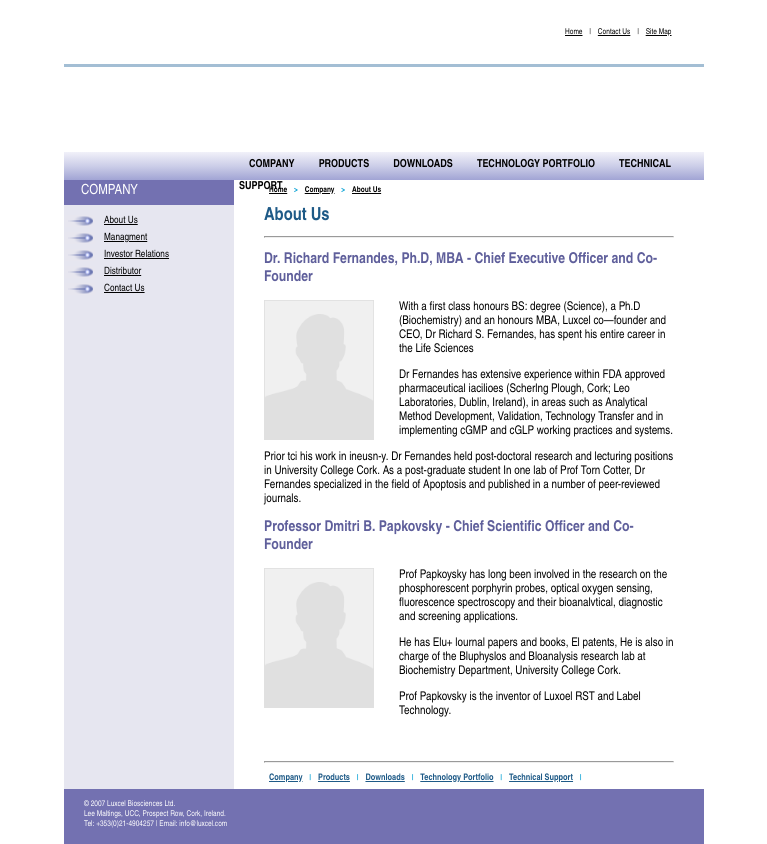
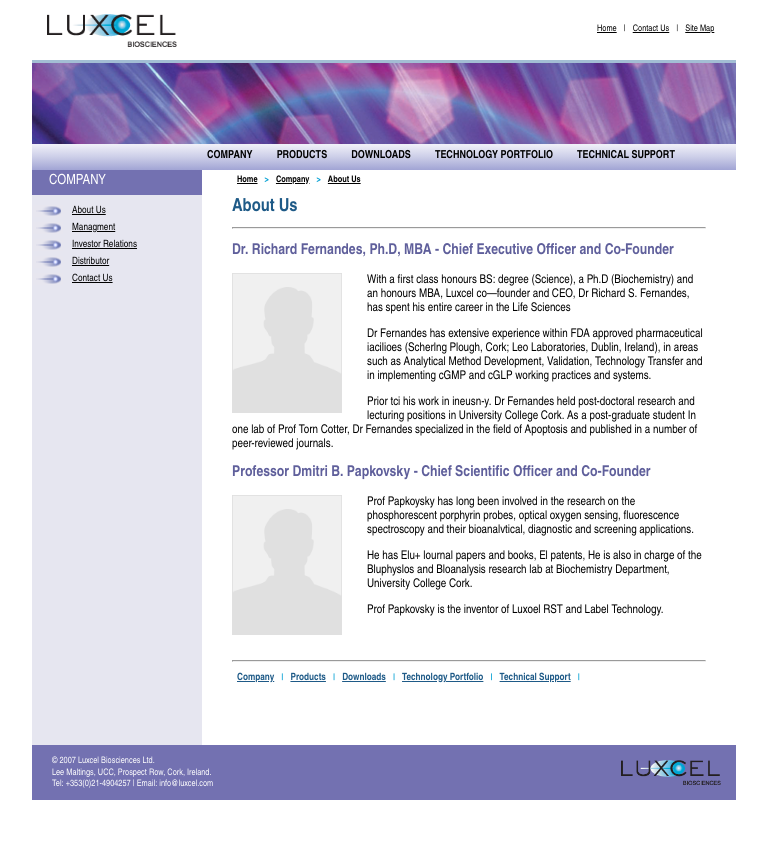
Before and after one commit to BloamBla/Luxcel, a plain HTML site: page index.html in a window 1280 px wide. Shown: the whole page, without its empty margins (256-1023 px from the left). After the commit the page ends 800 px from the top, so only its background shows below. Drawn offline with Linux system fonts and the light colour scheme.

Commit message:
Update main.css

```diff
--- a/style/main.css
+++ b/style/main.css
@@ -4,81 +4,108 @@
 }
 
 body {
-  background-color: white;
-  font-family: Arial Narrow;
+    background: white;
+    background-size: cover;
+    font-family: Arial Narrow, sans-serif;
     font-size: 18px;
 }
 
 h1 {
-  font-family: Arial Narrow;
+    font-family: Arial Narrow, sans-serif;
     font-size: 32px;
 }
 
-body > div {
-}
-
 .header {
+    -ms-grid-row: 1;
+    -ms-grid-column: 1;
+    -ms-grid-column-span: 2;
     grid-area: header;
     background: white;
     display: grid;
+    display: -ms-grid;
     grid-template-columns: 130px 1fr 240px;
     border-bottom: 3px solid rgb(163, 190, 212);
     padding-left: 15px;
 }
 
 .backgr {
+    -ms-grid-row: 2;
+    -ms-grid-column: 1;
+    -ms-grid-column-span: 2;
     grid-area: back;
-  background: url(../images/back-bar.JPG) no-repeat;
+    /*background: url(../images/back-bar.JPG) no-repeat;*/
     background-size: cover;
 }
 
+div.backgr {
+    font-family: "Calibri Light", sans-serif;
+    text-align: left;
+    font-weight: bold;
+    color: white;
+    font-style: italic;
+    margin: 23px 80px;
+}
+
 .top-menu {
+    -ms-grid-row: 3;
+    -ms-grid-column: 1;
+    -ms-grid-column-span: 2;
     grid-area: top-menu;
     background: grey;
     position: relative;
 }
 
 .left-menu {
+    -ms-grid-row: 4;
+    -ms-grid-column: 1;
     grid-area: left-menu;
     background: rgb(230, 230, 240);
 }
 
 .content {
+    -ms-grid-row: 4;
+    -ms-grid-column: 2;
     grid-area: content;
     padding: 5px 30px;
+    background: white;
 }
 
 .footer {
+    -ms-grid-row: 5;
+    -ms-grid-column: 1;
+    -ms-grid-column-span: 2;
     grid-area: footer;
     background: rgb(115, 113, 177);
+    display: -ms-grid;
     display: grid;
     grid-template-columns: 200px 1fr 100px;
 }
 
 .container {
-  width: 50%;
+    width: 55%;
+    background: url("../images/back.png") ;
     display: grid;
+    display: -ms-grid;
     grid-template-areas:
             "header header"
             "back back"
             "top-menu top-menu"
             "left-menu content"
             "footer footer";
+    -ms-grid-columns: 170px 1fr;
     grid-template-columns: 170px 1fr;
+    -ms-grid-rows: 1.1fr 1.4fr 0.45fr 10fr 55px;
     grid-template-rows: 1.1fr 1.4fr 0.45fr 10fr 55px;
     min-height: 100vh;
 }
 
 .logo {
-  width: 100%;
-  height: 100%;
-  background: url(../images/logo.JPG) no-repeat;
+    background: url("../images/logo.png") no-repeat 50% 50%;
     background-size: contain;
-  background-position: 50% 50%;
 }
 
 div.top-right-nav-menu {
-  font-size: 8px;
+    font-size: 9px;
     position: relative;
 }
 
@@ -98,13 +125,16 @@
 }
 .top-menu {
     position: relative;
+    background: -webkit-gradient(linear, left bottom, left top, from(rgb(161, 164, 212)), color-stop(rgb(204, 206, 232)), to(rgb(241, 241, 249)));
+    background: -webkit-linear-gradient(bottom, rgb(161, 164, 212), rgb(204, 206, 232), rgb(241, 241, 249));
+    background: -o-linear-gradient(bottom, rgb(161, 164, 212), rgb(204, 206, 232), rgb(241, 241, 249));
     background: linear-gradient(to top, rgb(161, 164, 212), rgb(204, 206, 232), rgb(241, 241, 249));
 }
 
 .nav-menu {
     position: absolute;
     top: calc(42% - 0.65em);
-  left: 175px;
+    left: 165px;
 }
 
 .nav-menu-item {
@@ -117,20 +147,20 @@
 
 a.nav-menu-item {
     height:100%;
-  color: white;
     font-size: 11px;
     text-decoration: none;
-  padding: 5px 10px;
+    padding: 4px 10px 6px 10px;
     margin: 0;
     color: black;
     font-weight: bold;
 }
 
 a.nav-menu-item:hover {
-  color: black;
     background: white;
     border-bottom: none;
-  margin: 0;
+    background: -webkit-gradient(linear, left bottom, left top, from(rgb(37, 104, 147)),color-stop(rgb(108, 173, 202)), to(rgb(188, 220, 233)));
+    background: -webkit-linear-gradient(bottom, rgb(37, 104, 147),rgb(108, 173, 202), rgb(188, 220, 233));
+    background: -o-linear-gradient(bottom, rgb(37, 104, 147),rgb(108, 173, 202), rgb(188, 220, 233));
     background: linear-gradient(to top, rgb(37, 104, 147),rgb(108, 173, 202), rgb(188, 220, 233));
     color: white;
 }
@@ -152,21 +182,20 @@
 }
 
 div.ul-menu ul {
-  margin: 0;
     padding: 0;
-  margin-top: 10px;
+    margin: 10px 0 0;
 }
 
 div.ul-menu li {
     list-style: none;
-  background: url(../images/marker.PNG) no-repeat 1px;
+    background: url("../images/marker.PNG") no-repeat 1px;
     padding-left: 40px;
     margin-bottom: 5px;
     font-size: 10px;
 }
 
 div.ul-menu li:hover {
-  background: url(../images/markerHover.PNG) no-repeat 1px;
+    background: url("../images/markerHover.PNG") no-repeat 1px;
 }
 
 div.ul-menu a {
@@ -174,7 +203,7 @@
 }
 
 div.content nav {
-  font-size: 8px;
+    font-size: 9px;
     font-weight: bold;
     color: rgb(0, 159, 211);
     padding-right: 5px;
@@ -196,8 +225,7 @@
 }
 
 h4{
-  margin: 0;
-  margin-top: 10px;
+    margin: 10px 0 0;
     color: rgb(30, 90, 135);
 }
 
@@ -218,14 +246,13 @@
 }
 
 nav.bottom-menu a {
-  font-size: 9px;
+    font-size: 10px;
     color: rgb(30, 90, 135);
 }
 
 div.bottom-logo {
-  background: url(../images/bottom-logo.JPG) no-repeat;
+    background: url("../images/logo.png") no-repeat 50% 50%;
     background-size: contain;
-  background-position: 50% 50%;
     position: relative;
     right: 15px;
 }
@@ -236,7 +263,7 @@
 }
 
 div.contacts p {
-  font-size: 8px;
+    font-size: 9px;
     line-height: 130%;
     color: white;
 }
```
Lines whose indentation alone changed are shown as unchanged.
